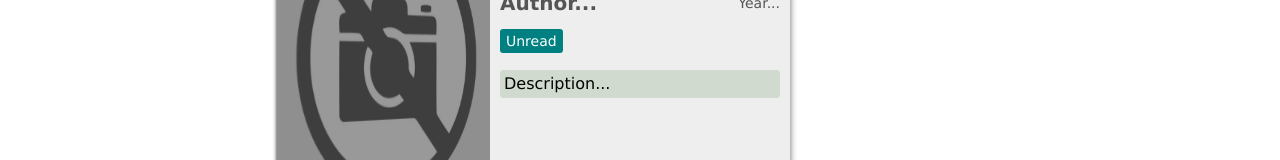
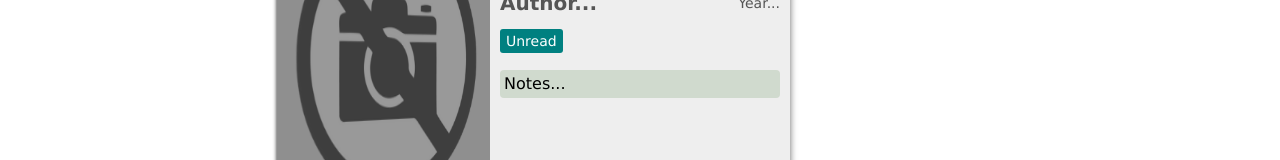
Before and after one commit to ScriptRaccoon/BookShelf, a Svelte app: page / in a window 1280 px wide. Both pictures are taken after a click on the button 1248 px from the left and 41 px from the top of the page. Shown: the part 204-364 px from the top of the page. Built offline with nearby package versions, Linux system fonts and the light colour scheme.

Commit message:
renaming

```diff
--- a/src/App.svelte
+++ b/src/App.svelte
@@ -44,7 +44,7 @@
             author: "Author...",
             title: "Title...",
             year: "Year...",
-            description: "Description...",
+            notes: "Notes...",
             read: false,
             coverURL: "",
             open: true,
--- a/src/components/BookBack.svelte
+++ b/src/components/BookBack.svelte
@@ -41,9 +41,9 @@
     </p>
 
     <p
-        class="description"
+        class="notes"
         contenteditable="true"
-        bind:innerHTML={book.description}
+        bind:innerHTML={book.notes}
     />
 </div>
 
@@ -95,7 +95,7 @@
         font-size: 14px;
     }
 
-    .description {
+    .notes {
         margin: 20px 0px 10px 0px;
         padding: 4px;
         border-radius: 4px;
```
